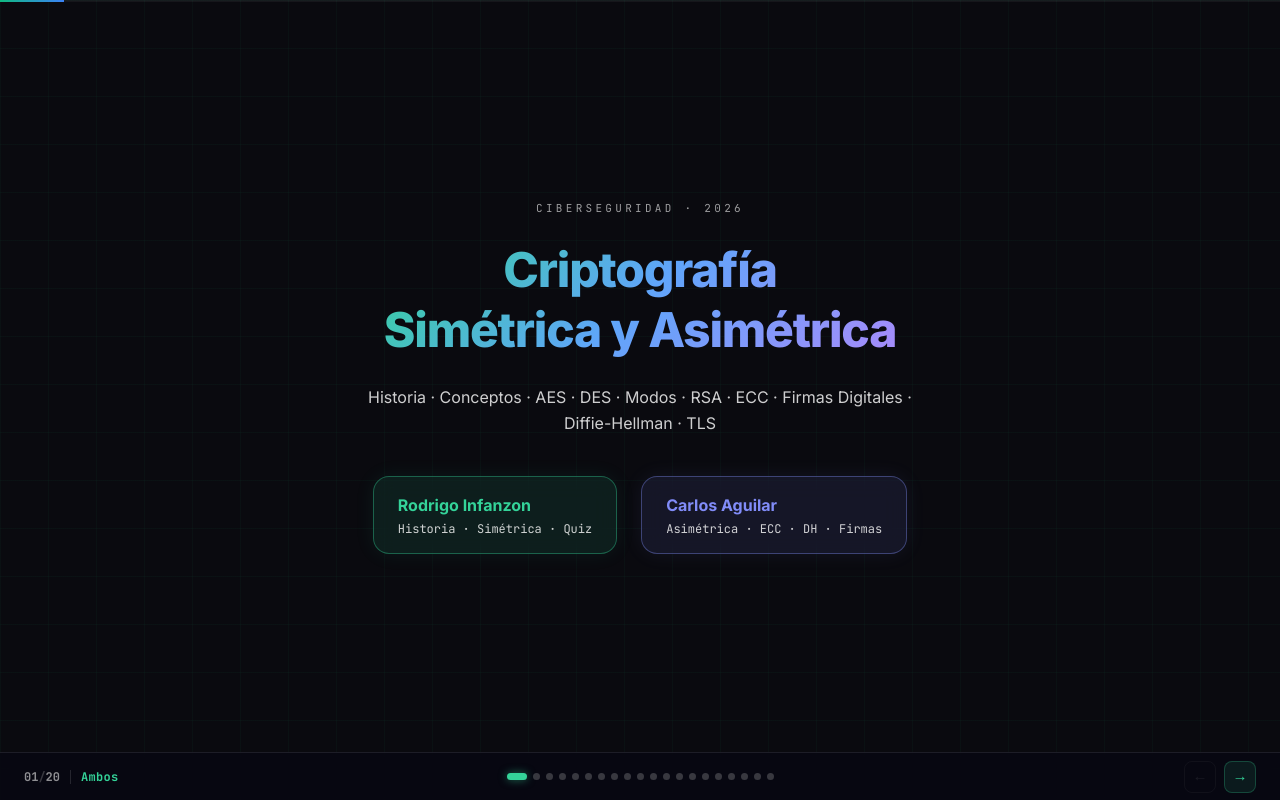
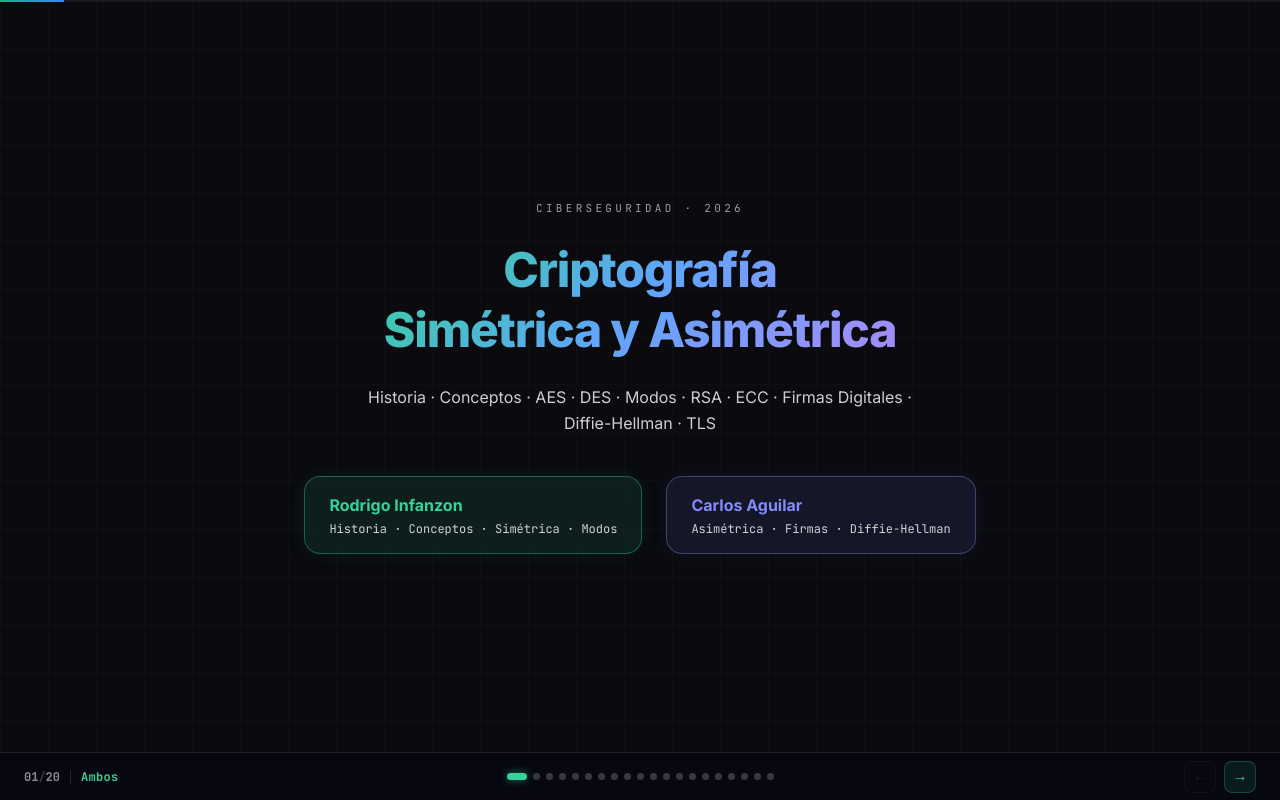
Before and after one commit to iamrodrigodev/diapositiva-ciberseguridad, a React (Vite) app: page / in a window 1280 px wide. Built offline with nearby package versions, Linux system fonts and the light colour scheme.

Commit message:
feat: xd

```diff
--- a/src/slides/01_Portada/index.tsx
+++ b/src/slides/01_Portada/index.tsx
@@ -1,8 +1,8 @@
 import { motion } from 'framer-motion'
 import { stagger, fadeUp } from '../../lib/motion'
 const PRESENTERS = [
-  { name: 'Rodrigo Infanzon', color: '#34d399', slides: 'Historia · Simétrica · Quiz' },
-  { name: 'Carlos Aguilar',   color: '#818cf8', slides: 'Asimétrica · ECC · DH · Firmas' },
+  { name: 'Rodrigo Infanzon', color: '#34d399', slides: 'Historia · Conceptos · Simétrica · Modos' },
+  { name: 'Carlos Aguilar',   color: '#818cf8', slides: 'Asimétrica · Firmas · Diffie-Hellman' },
 ]
 
 export default function Portada() {
```
